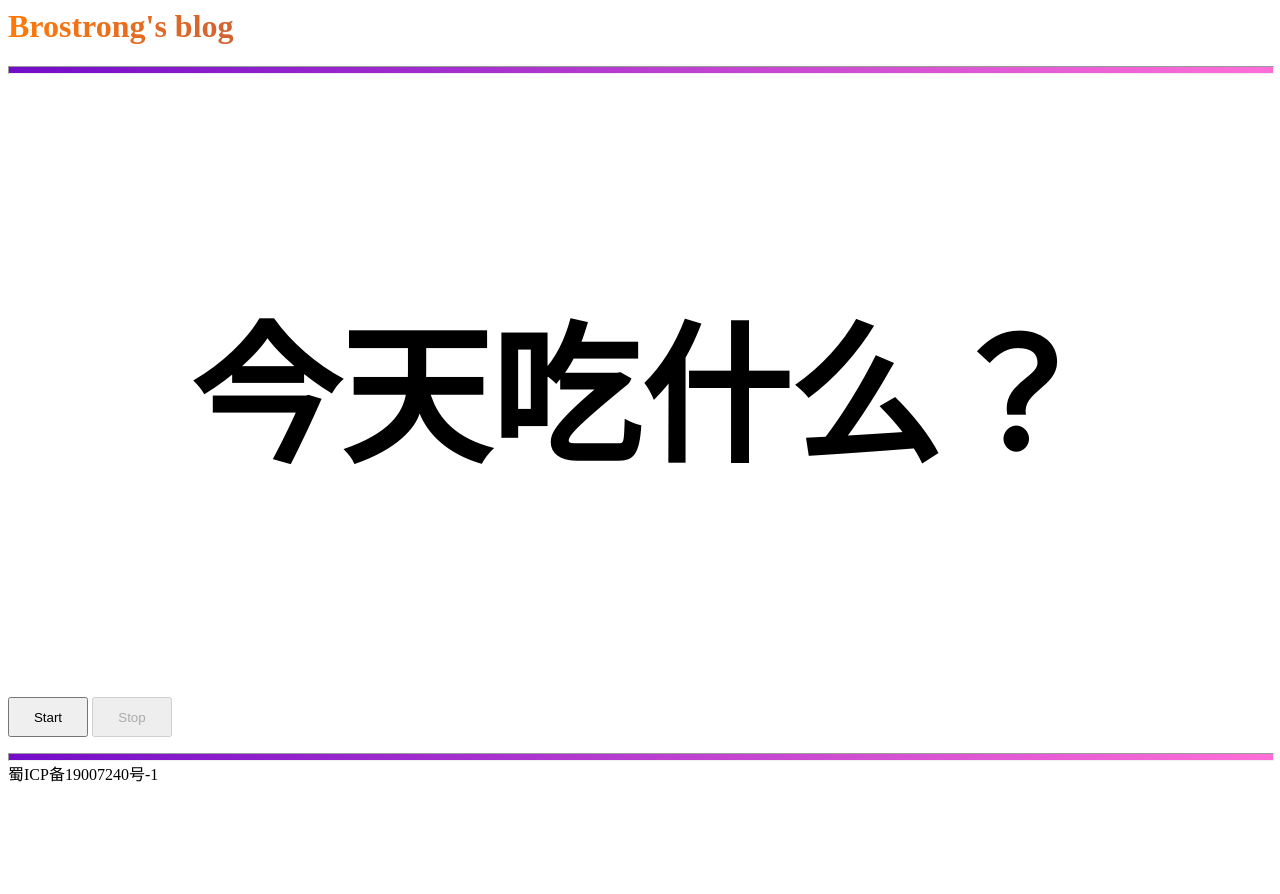
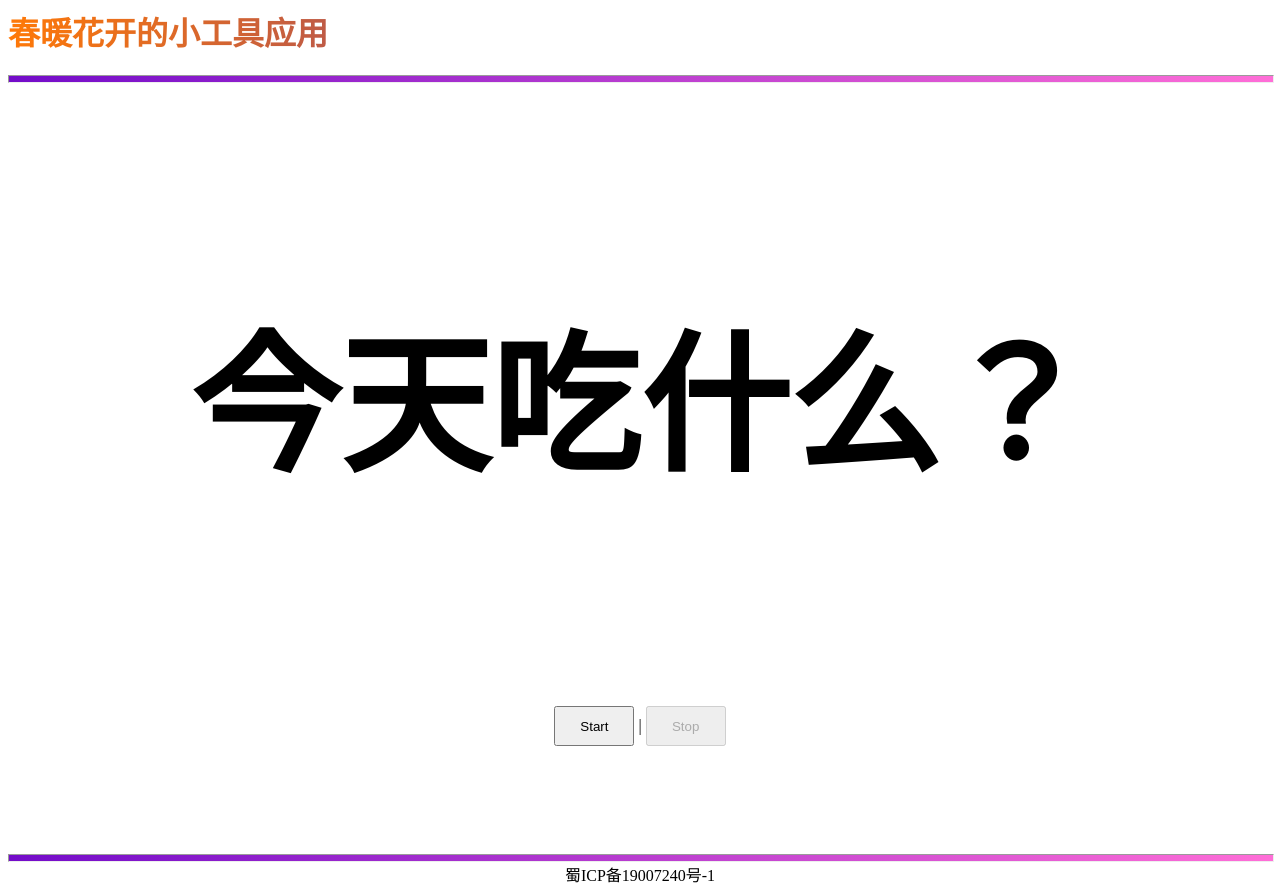
Before and after one commit to brostrong/Blog, a plain HTML site: page index.html in a window 1280 px wide. Before the commit the page ends 800 px from the top, so only its background shows below. Drawn offline with Linux system fonts and the light colour scheme.

Commit message:
Update index.html

```diff
--- a/index.html
+++ b/index.html
@@ -1,7 +1,7 @@
 <html>
 	<head>
 		<meta http-equiv="Content-Type" content="text/html; charset=utf-8" />
-		<title>今天吃什么？</title>
+		<title>Brostrong's Tool</title>
 		<script type="text/javascript">
 		function start(){
 				var select =  new Array("羊肉粉",	//0
@@ -73,7 +73,7 @@
 		</style>
 	</head>
 	<body>
-		<h1>Brostrong's blog</h1>
+		<h1>春暖花开的小工具应用</h1>
 		<p></p>
 		<hr>
 		<table border="0" align="center">
@@ -83,10 +83,20 @@
 				</th>
 			</tr>
 		</table>
-		<button id="start" onclick="start()" style="width:80px;height:40px;">Start</button>
-		<button id="stop" onclick="stop()" style="width:80px;height:40px;" disabled="disabled">Stop</button>
-		<p></p>
+		<div style="text-align: center;">
+			<button id="start" onclick="start()" style="width:80px;height:40px;">Start</button>
+			<span>|</span>
+			<button id="stop" onclick="stop()" style="width:80px;height:40px;" disabled="disabled">Stop</button>
+		</div>
+		<br>
+		<br>
+		<br>
+		<br>
+		<br>
+		<br>
 		<hr>
-		<span>蜀ICP备19007240号-1</span>
+		<div style="text-align: center;">
+			<span>蜀ICP备19007240号-1</span>
+		</div>
 	</body>
 </html>
```
